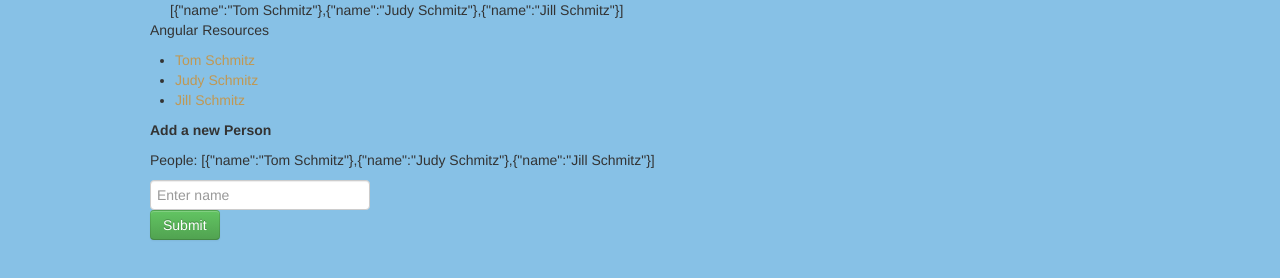
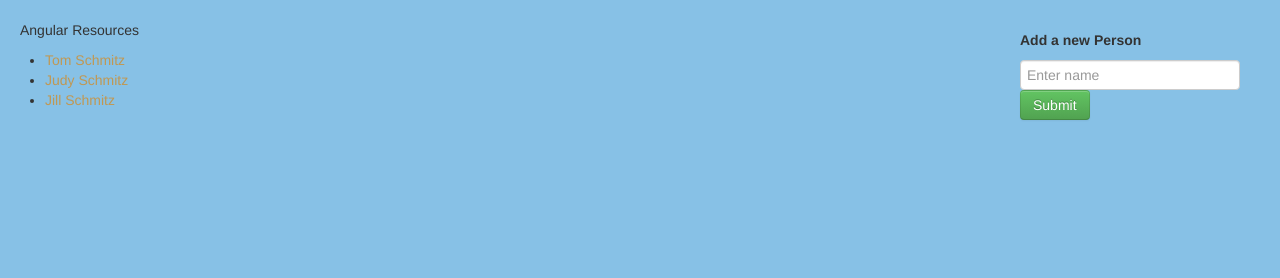
Before and after one commit to davethemaker/angularResources, a plain HTML site: page index.html in a window 1280 px wide. Drawn offline with Linux system fonts and the light colour scheme.

Commit message:
Float content to left and right, add padding

```diff
--- a/css/styles.css
+++ b/css/styles.css
@@ -1,3 +1,14 @@
 body {
 	background-color: #87C1E6;
 }
+
+#left_content {
+	float: left;
+	padding:20px 20px;
+}
+
+#right_content {
+	float: right;
+	padding: 20px 20px;
+
+}
--- a/index.html
+++ b/index.html
@@ -11,10 +11,10 @@
 	<link rel="stylesheet" href="css/styles.css">
 </head>
 <body>
-	<div class="container" ng-controller="PeopleCtrl">
-		{{persons}}
+	<div class="container-fluid" ng-controller="PeopleCtrl">
 		<div class="row">
-			<div class="col-md-8">
+			<div class="col-xs-6">
+				<div id="left_content">
 				<p>Angular Resources</p>
 						<div>
 							<ul>
@@ -24,9 +24,10 @@
 							</ul>
 						</div>
 				</div>
-			<div class="col-md-4">
+			</div>
+			<div class="col-xs-6">
+				<div id="right_content">
 					<h5>Add a new Person</h5>
-				<p>People: {{persons}}</p>
 					<form ng-submit="addPerson()" class="form-inline" role="form">
 						<div class="form-group">
 							<input type="text" ng-model="personName" class="form-control" placeholder="Enter name">
@@ -36,5 +37,6 @@
 				</div>
 			</div>
 		</div>
+	</div>
 </body>
 </html>
```
Lines whose indentation alone changed are shown as unchanged.
